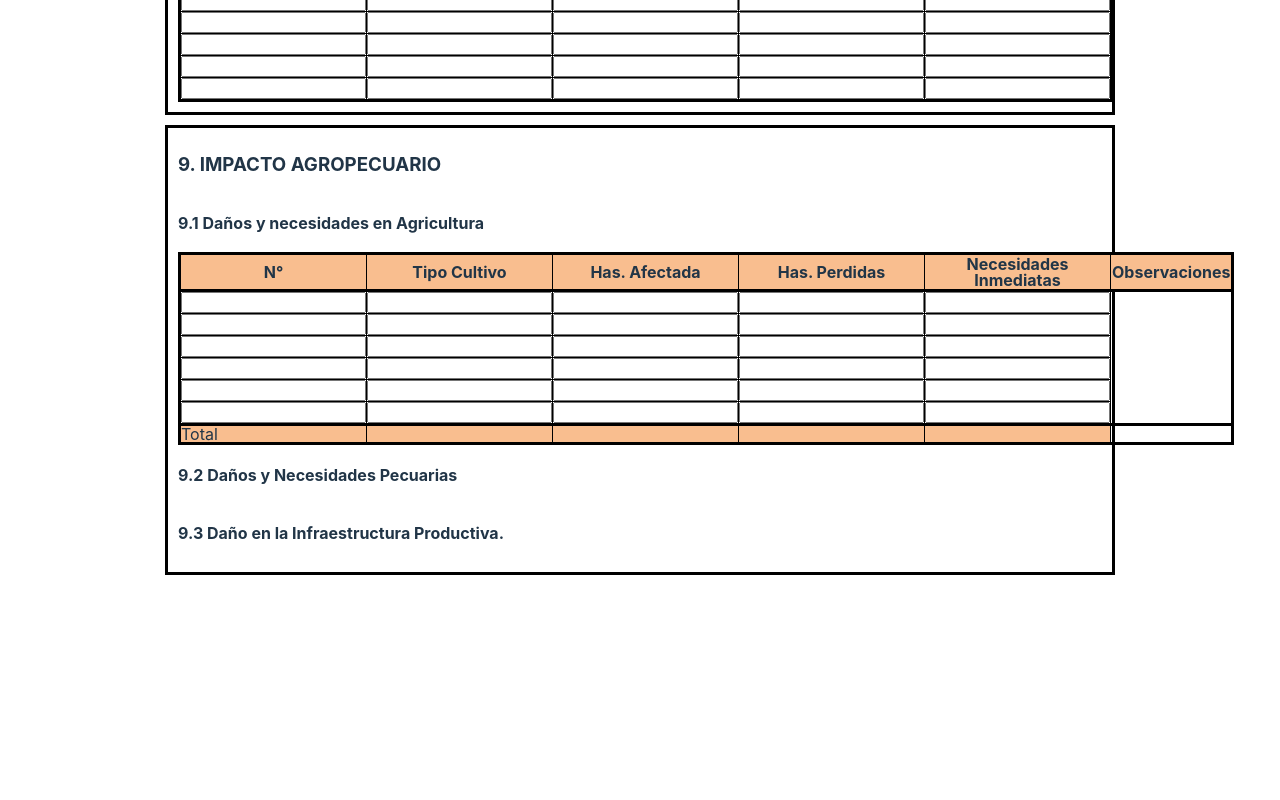
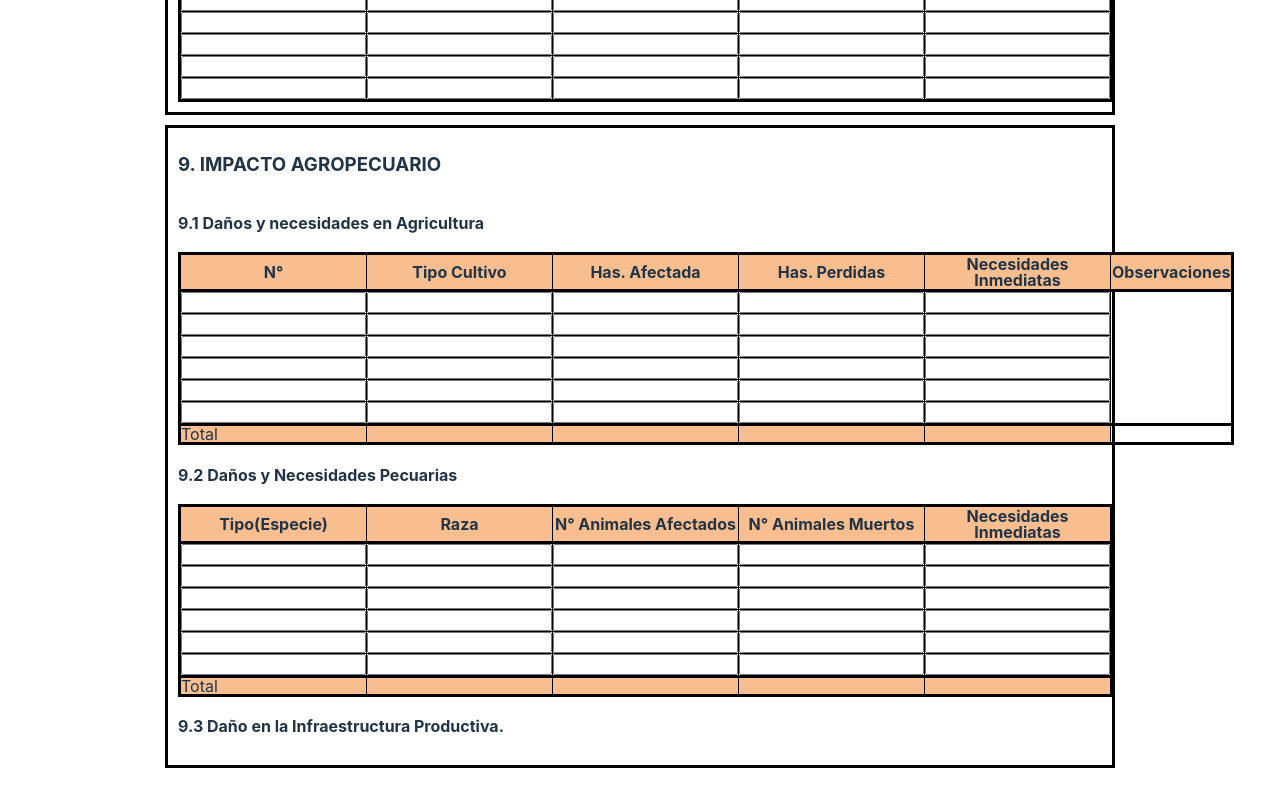
Before and after one commit to GabrielCam123/Min-Def, a React (Vite) app: page / in a window 1280 px wide. Shown: the part 3463-4263 px from the top of the page. Before the commit the page ends 4070 px from the top, so only its background shows below. Built offline with nearby package versions, Linux system fonts and the light colour scheme.

Commit message:
ultimo2606

```diff
--- /dev/null
+++ b/src/components/atomos/tablaDañoN.jsx
@@ -0,0 +1,72 @@
+import React from 'react'
+import "./tablasEstilos.css"
+function tablaDañoN() {
+  return (
+    <table>
+        <thead>
+            <tr>
+                <th>Tipo(Especie)</th>
+                <th>Raza</th>
+                <th>N° Animales Afectados</th>
+                <th>N° Animales Muertos</th>
+                <th>Necesidades Inmediatas</th>
+            </tr>
+        </thead>
+        <tbody>
+          <tr>
+            <td><input type="text" name="" id="" /></td>
+            <td><input type="text" name="" id="" /></td>
+            <td><input type="text" name="" id="" /></td>
+            <td><input type="text" name="" id="" /></td>
+            <td><input type="text" name="" id="" /></td>
+          </tr>
+          <tr>
+            <td><input type="text" name="" id="" /></td>
+            <td><input type="text" name="" id="" /></td>
+            <td><input type="text" name="" id="" /></td>
+            <td><input type="text" name="" id="" /></td>
+            <td><input type="text" name="" id="" /></td>
+          </tr>
+          <tr>
+            <td><input type="text" name="" id="" /></td>
+            <td><input type="text" name="" id="" /></td>
+            <td><input type="text" name="" id="" /></td>
+            <td><input type="text" name="" id="" /></td>
+            <td><input type="text" name="" id="" /></td>
+          </tr>
+          <tr>
+            <td><input type="text" name="" id="" /></td>
+            <td><input type="text" name="" id="" /></td>
+            <td><input type="text" name="" id="" /></td>
+            <td><input type="text" name="" id="" /></td>
+            <td><input type="text" name="" id="" /></td>
+          </tr>
+          <tr>
+            <td><input type="text" name="" id="" /></td>
+            <td><input type="text" name="" id="" /></td>
+            <td><input type="text" name="" id="" /></td>
+            <td><input type="text" name="" id="" /></td>
+            <td><input type="text" name="" id="" /></td>
+          </tr>
+          <tr>
+            <td><input type="text" name="" id="" /></td>
+            <td><input type="text" name="" id="" /></td>
+            <td><input type="text" name="" id="" /></td>
+            <td><input type="text" name="" id="" /></td>
+            <td><input type="text" name="" id="" /></td>
+          </tr>
+        </tbody>
+        <tfoot>
+            <tr>
+                <td>Total</td>
+                <td></td>
+                <td></td>
+                <td></td>
+                <td></td>
+            </tr>
+        </tfoot>
+    </table>
+  )
+}
+
+export default tablaDañoN
--- a/src/components/componentes/compImpactoA.jsx
+++ b/src/components/componentes/compImpactoA.jsx
@@ -1,14 +1,18 @@
 import React from 'react'
 import DañoA from '../atomos/tablaDañoA'
 import "./compImpactoA.css"
+import DañoN from '../atomos/tablaDañoN'
 function compImpactoA() {
   return (
     <div className='contenedorImpactoA'>
         <h3>9. IMPACTO AGROPECUARIO</h3>
         <h4>9.1 Daños y necesidades en Agricultura</h4>
         <DañoA/>
-        <h4>9.2 Daños y Necesidades Pecuarias</h4>
-        <h4>9.3 Daño en la Infraestructura Productiva.</h4>
+        <div>
+          <h4>9.2 Daños y Necesidades Pecuarias</h4>
+          <DañoN/>
+          <h4>9.3 Daño en la Infraestructura Productiva.</h4>
+        </div>
     </div>
   )
 }
```
Also changed, not shown: src/components/atomos/tablaDañoI.jsx (added).
